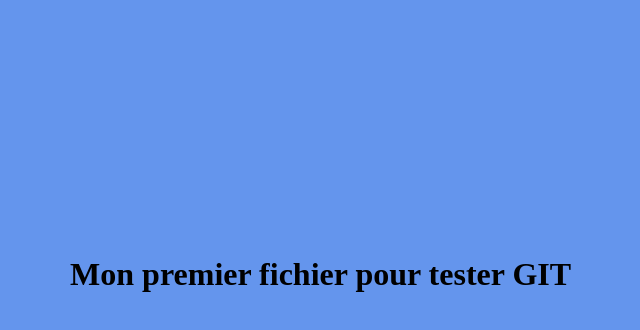
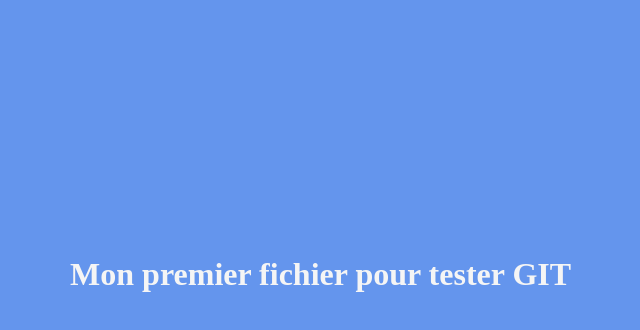
Before and after one commit to Hasnioui-Ysf/FirstRepo, a plain HTML site: page index.html in a window 1280 px wide. Shown: the part 18-348 px from the top of the page, without its empty margins (351-991 px from the left). Drawn offline with Linux system fonts and the light colour scheme.

Commit message:
Editer la couleur du text

```diff
--- a/index.html
+++ b/index.html
@@ -6,6 +6,6 @@
     <title>Document</title>
 </head>
 <body style="background-color: cornflowerblue;">
-    <h1 style="padding-left: 5%; padding-top: 20%; text-align: center;"> Mon premier fichier pour tester GIT </h1>
+    <h1 style="padding-left: 5%; padding-top: 20%; text-align: center; color: whitesmoke;"> Mon premier fichier pour tester GIT </h1>
 </body>
 </html>
```
